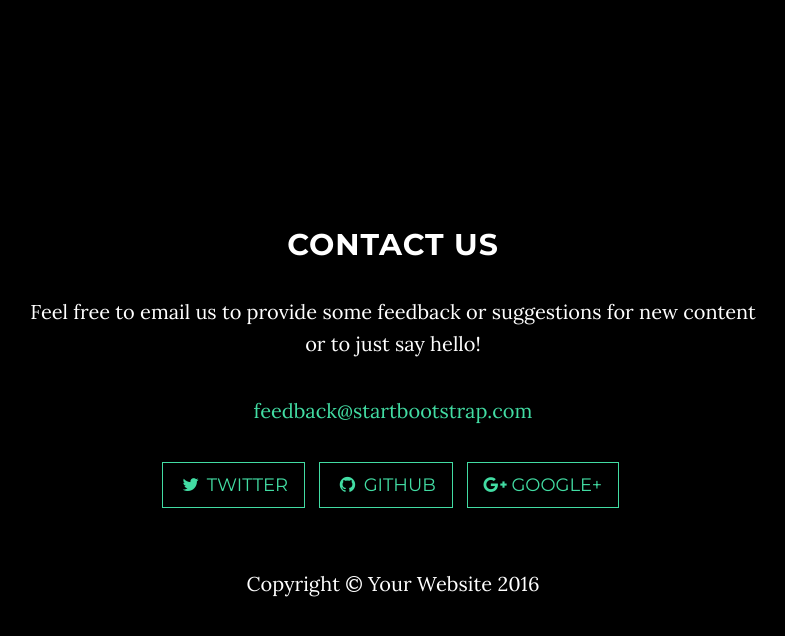
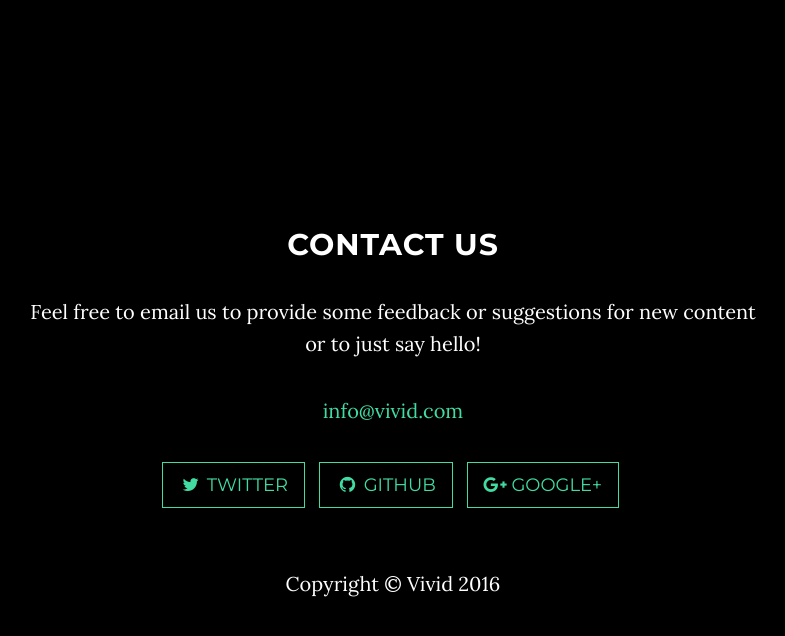
Before and after one commit to ashleyedwards959/Vivid-, a website: page startbootstrap-grayscale-gh-pages/index.html in a window 1280 px wide. Shown: the part 2795-3431 px from the top of the page, without its empty margins (247-1032 px from the left). Drawn offline with nearby package versions, Linux system fonts and the light colour scheme; some packages are replaced by stand-ins of ours.

Commit message:
Update index.html

```diff
--- a/startbootstrap-grayscale-gh-pages/index.html
+++ b/startbootstrap-grayscale-gh-pages/index.html
@@ -130,7 +130,7 @@
             <div class="col-lg-8 col-lg-offset-2">
                 <h2>Contact Us</h2>
                 <p>Feel free to email us to provide some feedback or suggestions for new content or to just say hello!</p>
-                <p><a href="mailto:feedback@startbootstrap.com">feedback@startbootstrap.com</a>
+                <p><a href="mailto:feedback@startbootstrap.com">info@vivid.com</a>
                 </p>
                 <ul class="list-inline banner-social-buttons">
                     <li>
@@ -151,7 +151,7 @@
     <!-- Footer -->
     <footer>
         <div class="container text-center">
-            <p>Copyright &copy; Your Website 2016</p>
+            <p>Copyright &copy; Vivid 2016</p>
         </div>
     </footer>
 
```
